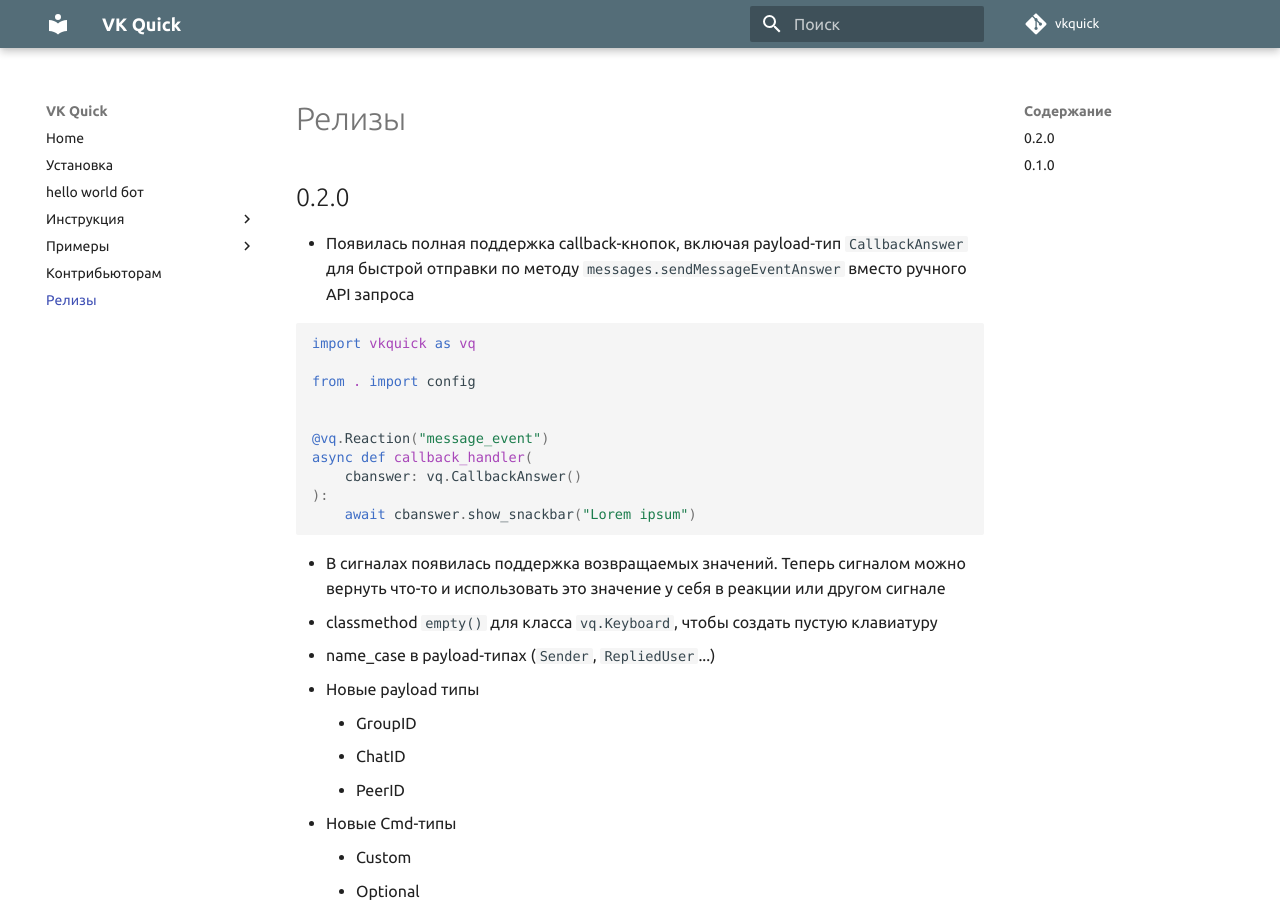
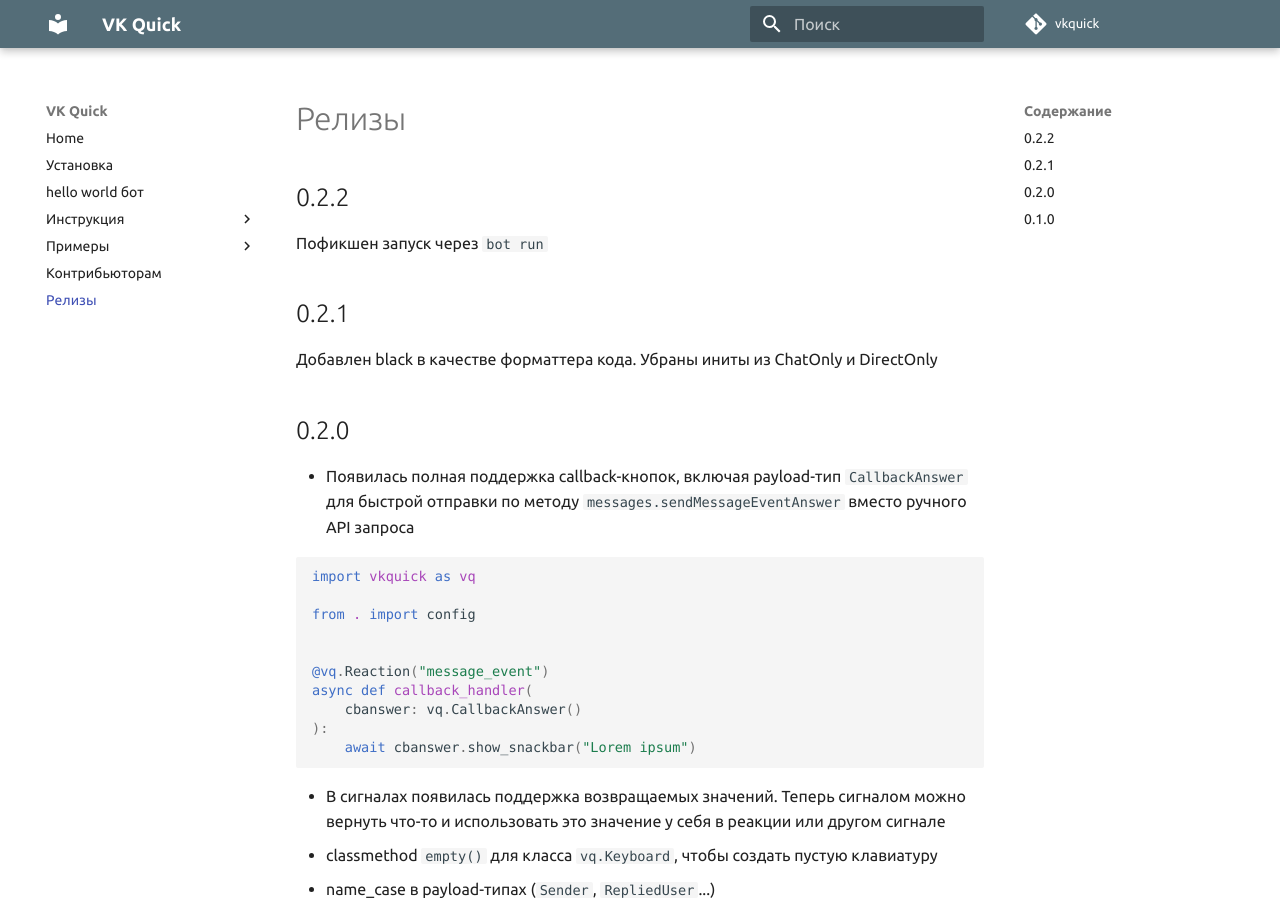
Before and after one commit to deknowny/vkquick, an MkDocs documentation site: the page built from docs/releases.md, in a window 1280 px wide and 900 px high. Built offline with MkDocs 1.6.1 and Material for MkDocs 9.7.7, drawn with Linux system fonts in a browser that asks for light colours; some web fonts are replaced; comment, search, counter and statistics services are not loaded.

```diff
--- a/docs/releases.md
+++ b/docs/releases.md
@@ -1,3 +1,11 @@
+## 0.2.2
+
+Пофикшен запуск через `bot run`
+
+## 0.2.1
+
+Добавлен black в качестве форматтера кода. Убраны иниты из ChatOnly и DirectOnly
+
 ## 0.2.0
 * Появилась полная поддержка callback-кнопок, включая payload-тип `CallbackAnswer` для быстрой отправки по методу `messages.sendMessageEventAnswer` вместо ручного API запроса
 
```
Also changed, not shown: 1 other file.
